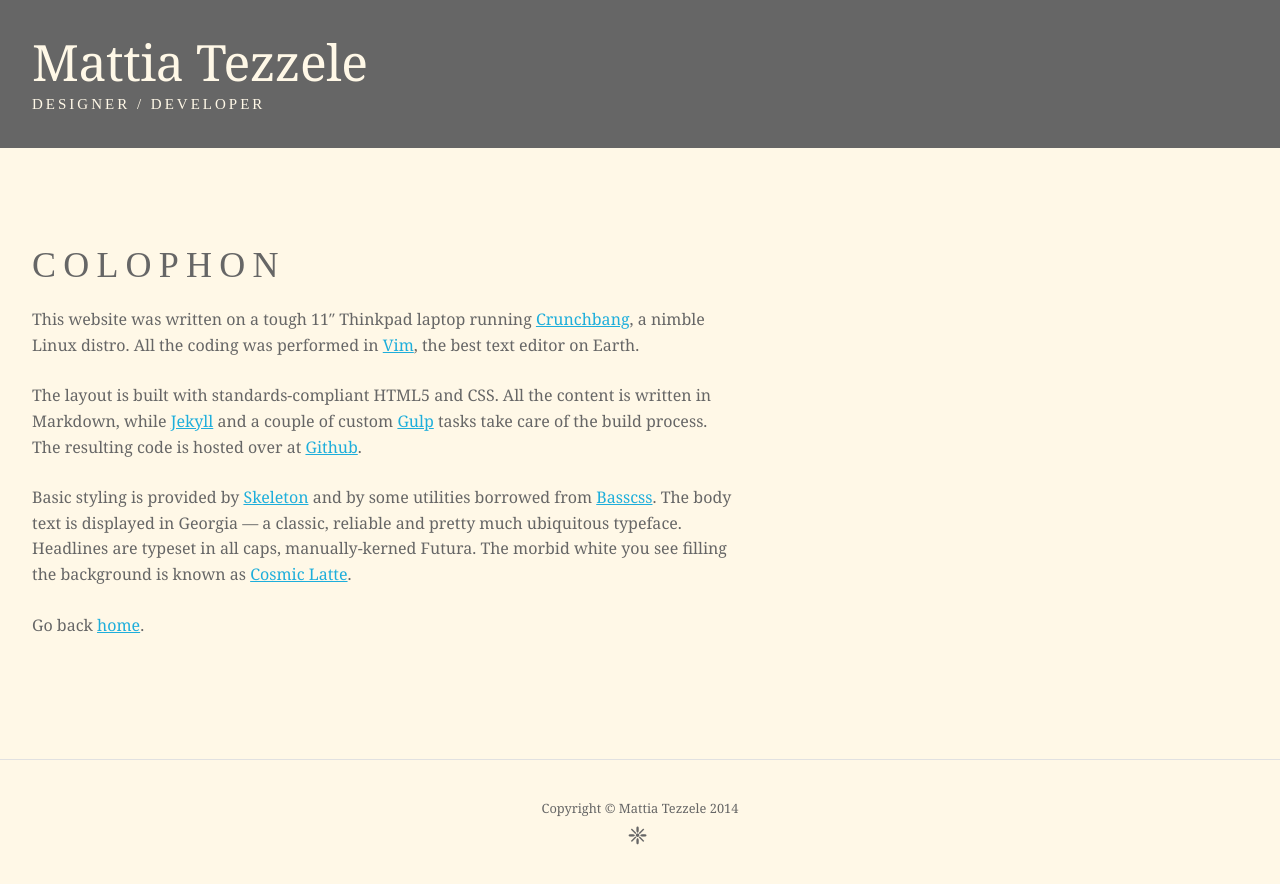
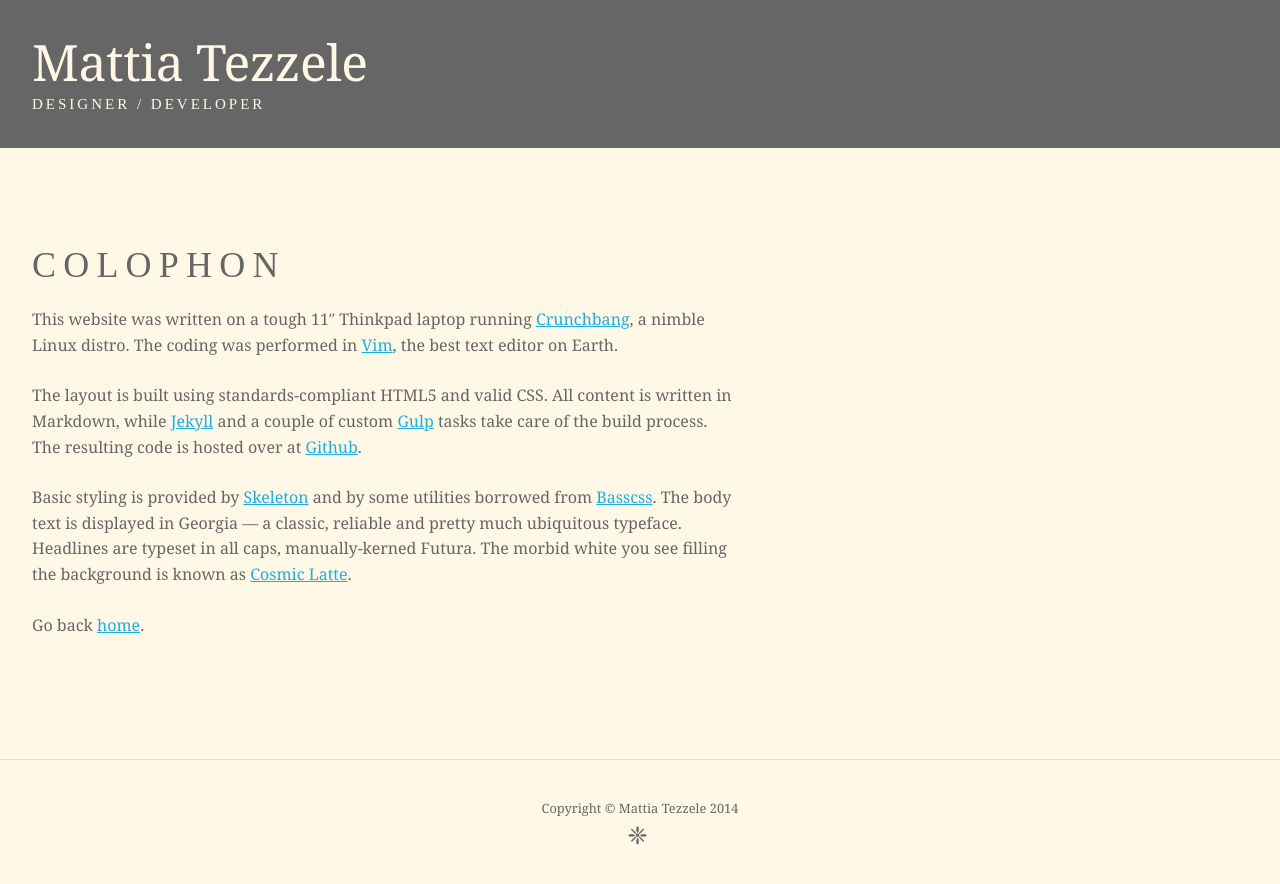
Before and after one commit to mrzool/mrzool.github.io, a Jekyll site: the page built from colophon/index.md, in a window 1280 px wide. Shown: the top 884 px of the page. Built offline with Jekyll 4.4.1, drawn with Linux system fonts in a browser that asks for light colours.

Commit message:
Content tweaks

```diff
--- a/colophon/index.md
+++ b/colophon/index.md
@@ -5,9 +5,9 @@
 
 # {{page.title}}
 
-This website was written on a tough 11&Prime; Thinkpad laptop running [Crunchbang](http://crunchbang.org/), a nimble Linux distro. All the coding was performed in [Vim](http://www.vim.org/), the best text editor on Earth.
+This website was written on a tough 11&Prime; Thinkpad laptop running [Crunchbang](http://crunchbang.org/), a nimble Linux distro. The coding was performed in [Vim](http://www.vim.org/), the best text editor on Earth.
 
-The layout is built with standards-compliant HTML5 and CSS. All the content is written in Markdown, while [Jekyll](http://jekyllrb.com/) and a couple of custom [Gulp](http://gulpjs.com/) tasks take care of the build process. The resulting code is hosted over at [Github](https://github.com/).
+The layout is built using standards-compliant HTML5 and valid CSS. All content is written in Markdown, while [Jekyll](http://jekyllrb.com/) and a couple of custom [Gulp](http://gulpjs.com/) tasks take care of the build process. The resulting code is hosted over at [Github](https://github.com/).
 
 Basic styling is provided by [Skeleton](http://getskeleton.com/) and by some utilities borrowed from [Basscss](http://www.basscss.com/).  The body text is displayed in Georgia --- a classic, reliable and pretty much ubiquitous typeface. Headlines are typeset in all caps, manually-kerned Futura. The morbid white you see filling the background is known as [Cosmic Latte](http://en.wikipedia.org/wiki/Cosmic_latte).
 
```
Also changed, not shown: readings/index.md (+1 -0 lines).
